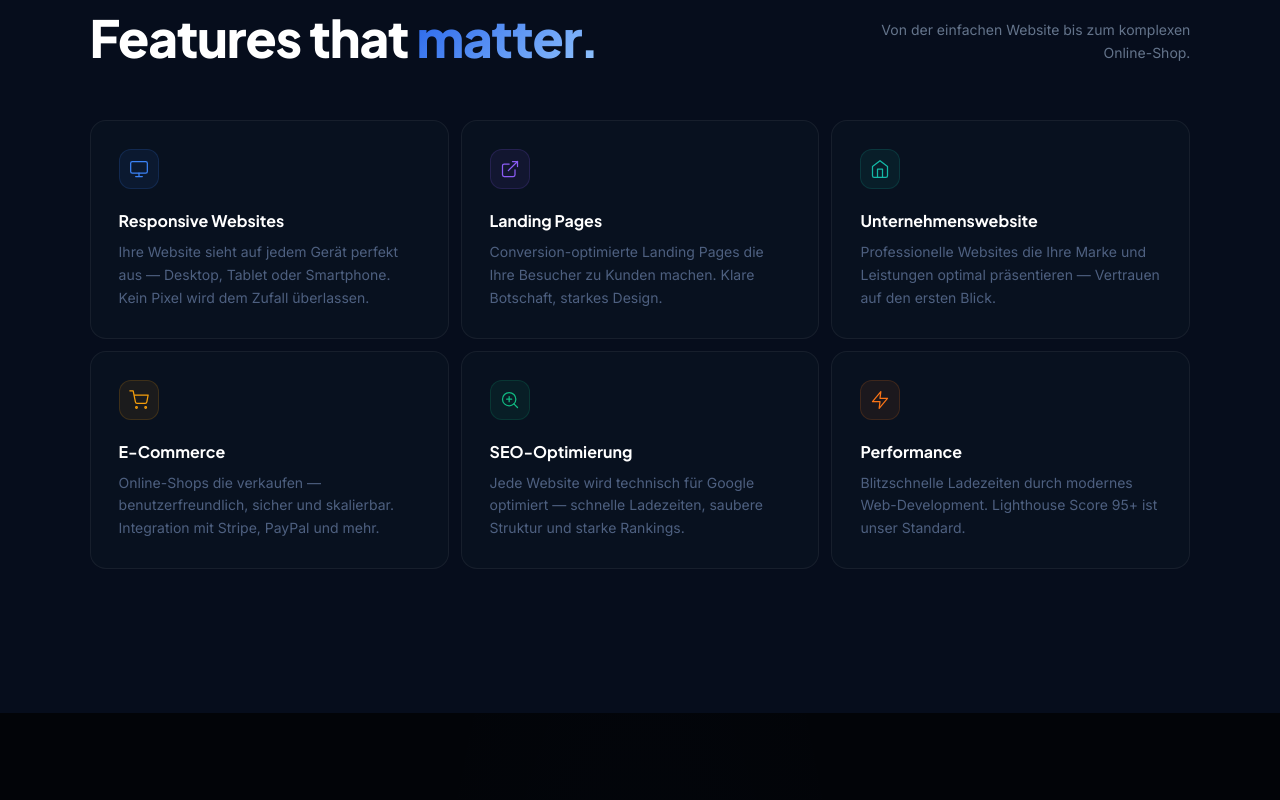
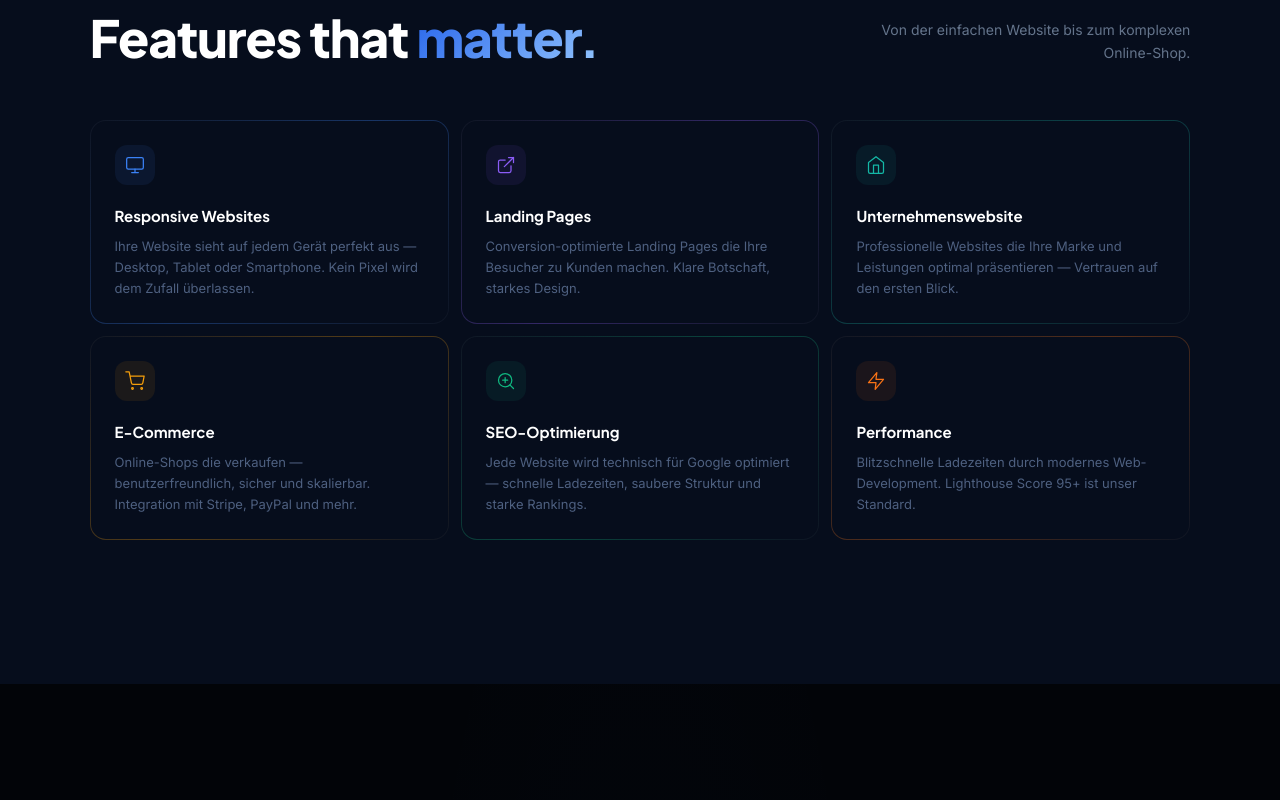
Before and after one commit to JRAgency/jr-agency-services-Website, a Next.js app: page /webdesign in a window 1280 px wide. Shown: the part 1740-2540 px from the top of the page. Built offline with nearby package versions, Linux system fonts and the light colour scheme.

Commit message:
Redesign feature cards with gradient borders
Wrapper-div technique: 1px gradient border per card using each
item's accent color (transparent → color → transparent).
Clean dark interior (#060D1C), no hover glow clutter.

Co-Authored-By: Claude Sonnet 4.6 <noreply@anthropic.com>

```diff
--- a/app/webdesign/page.tsx
+++ b/app/webdesign/page.tsx
@@ -275,21 +275,25 @@ export default function WebdesignPage() {
           <div className="grid grid-cols-1 sm:grid-cols-2 lg:grid-cols-3 gap-3">
             {leistungen.map((item, i) => (
               <AnimatedSection key={item.title} delay={i * 0.07}>
+                {/* Gradient border wrapper */}
                 <div
-                  className="group relative rounded-2xl p-7 h-full overflow-hidden transition-all duration-300 cursor-default hover:border-white/[0.18]"
-                  style={{ background: "#08111f", border: "1px solid rgba(255,255,255,0.06)" }}
+                  className="rounded-2xl p-[1px] h-full transition-all duration-300"
+                  style={{
+                    background: `linear-gradient(135deg, rgba(255,255,255,0.04) 0%, ${item.color}55 50%, rgba(255,255,255,0.03) 100%)`,
+                  }}
                 >
-                  {/* Hover glow */}
-                  <div className="absolute inset-0 opacity-0 group-hover:opacity-100 transition-opacity duration-500 pointer-events-none rounded-2xl" style={{ background: `radial-gradient(ellipse at 0% 0%, ${item.color}0c 0%, transparent 55%)` }} />
-                  {/* Top accent line */}
-                  <div className="absolute top-0 left-6 right-6 h-[1px] opacity-0 group-hover:opacity-100 transition-opacity duration-300" style={{ background: `linear-gradient(90deg, transparent, ${item.color}60, transparent)` }} />
-
-                  <div className="relative">
-                    <div className="w-10 h-10 rounded-xl flex items-center justify-center mb-5 transition-transform duration-300 group-hover:scale-110" style={{ background: item.color + "14", border: `1px solid ${item.color}28`, color: item.color }}>
+                  <div
+                    className="group rounded-[15px] p-6 h-full transition-colors duration-300 cursor-default"
+                    style={{ background: "#060D1C" }}
+                  >
+                    <div
+                      className="w-10 h-10 rounded-xl flex items-center justify-center mb-5 transition-transform duration-300 group-hover:scale-110"
+                      style={{ background: item.color + "15", color: item.color }}
+                    >
                       {item.icon}
                     </div>
-                    <h3 className="text-white font-bold text-[16px] mb-2" style={{ fontFamily: "var(--font-plus-jakarta)" }}>{item.title}</h3>
-                    <p className="text-[#4E6080] text-sm leading-relaxed">{item.desc}</p>
+                    <h3 className="text-white font-bold text-[15px] mb-2" style={{ fontFamily: "var(--font-plus-jakarta)" }}>{item.title}</h3>
+                    <p className="text-[#4E6080] text-[13px] leading-relaxed">{item.desc}</p>
                   </div>
                 </div>
               </AnimatedSection>
```
